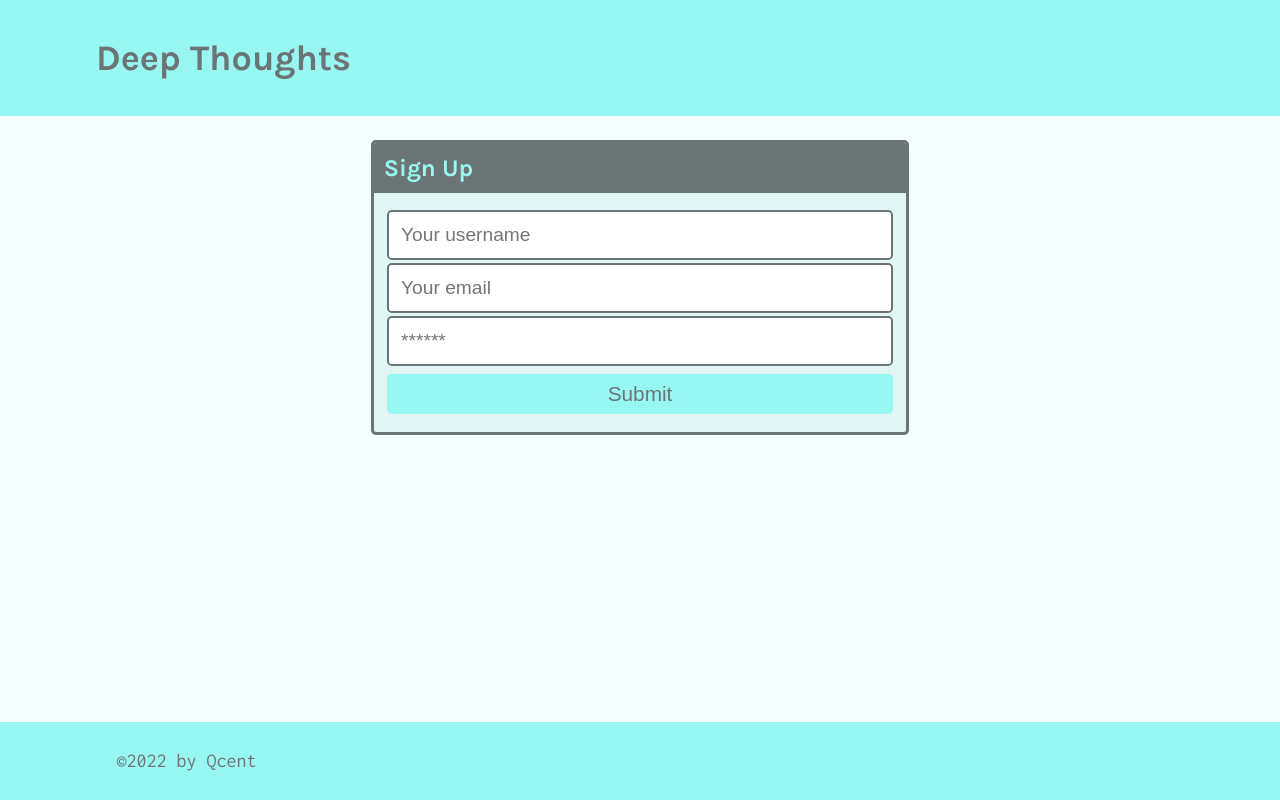
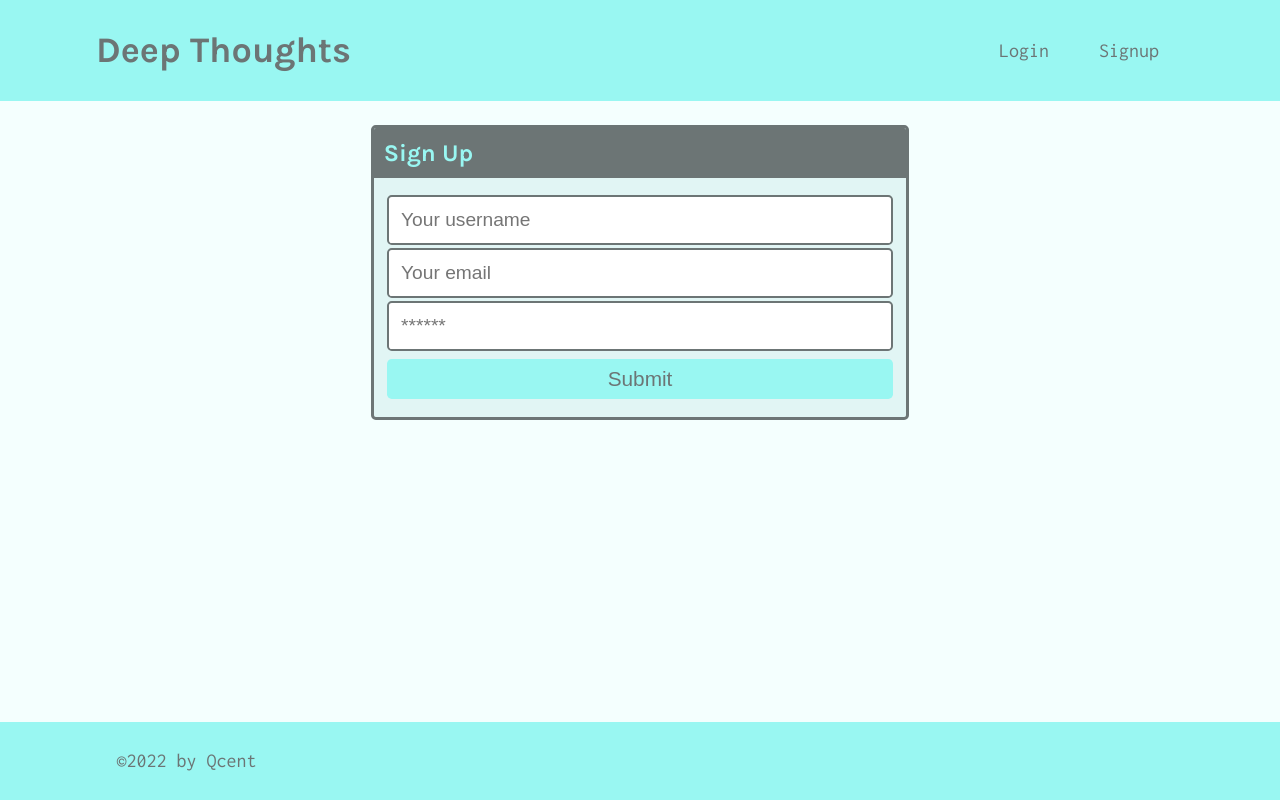
Before and after one commit to Qcent/deep-thoughts, a React (Create React App) app in the folder client/: page /signup in a window 1280 px wide. Built offline with nearby package versions, Linux system fonts and the light colour scheme.

Commit message:
added react links in header component and to thoughts in thought list

```diff
--- a/client/src/components/Header/index.js
+++ b/client/src/components/Header/index.js
@@ -1,10 +1,18 @@
 import React from 'react';
+import { Link } from 'react-router-dom';
 
 const Header = () => {
   return (
     <header className="bg-secondary mb-4 py-2 flex-row align-center">
       <div className="container flex-row justify-space-between-lg justify-center align-center">
-        <h1>Deep Thoughts</h1>
+        <Link to="/">
+          <h1>Deep Thoughts</h1>
+        </Link>
+
+        <nav className="text-center">
+          <Link to="/login">Login</Link>
+          <Link to="/signup">Signup</Link>
+        </nav>
       </div>
     </header>
   );
--- a/client/src/components/ThoughtList/index.js
+++ b/client/src/components/ThoughtList/index.js
@@ -1,4 +1,5 @@
 import React from 'react';
+import { Link } from 'react-router-dom';
 
 const ThoughtList = ({ thoughts, title }) => {
   if (!thoughts.length) {
@@ -12,15 +13,23 @@
         thoughts.map(thought => (
           <div key={thought._id} className="card mb-3">
            <p className="card-header">
+              <Link
+                to={`/profile/${thought.username}`}
+                style={{ fontWeight: 700 }}
+                className="text-light"
+              >
                 {thought.username}
+              </Link>{' '}
               thought on {thought.createdAt}
             </p>
             <div className="card-body">
+              <Link to={`/thought/${thought._id}`}>
                 <p>{thought.thoughtText}</p>
                 <p className="mb-0">
                   Reactions: {thought.reactionCount} || Click to{' '}
                   {thought.reactionCount ? 'see' : 'start'} the discussion!
                 </p>
+              </Link>
             </div>
           </div>
         ))}
```
Lines whose indentation alone changed are shown as unchanged.
